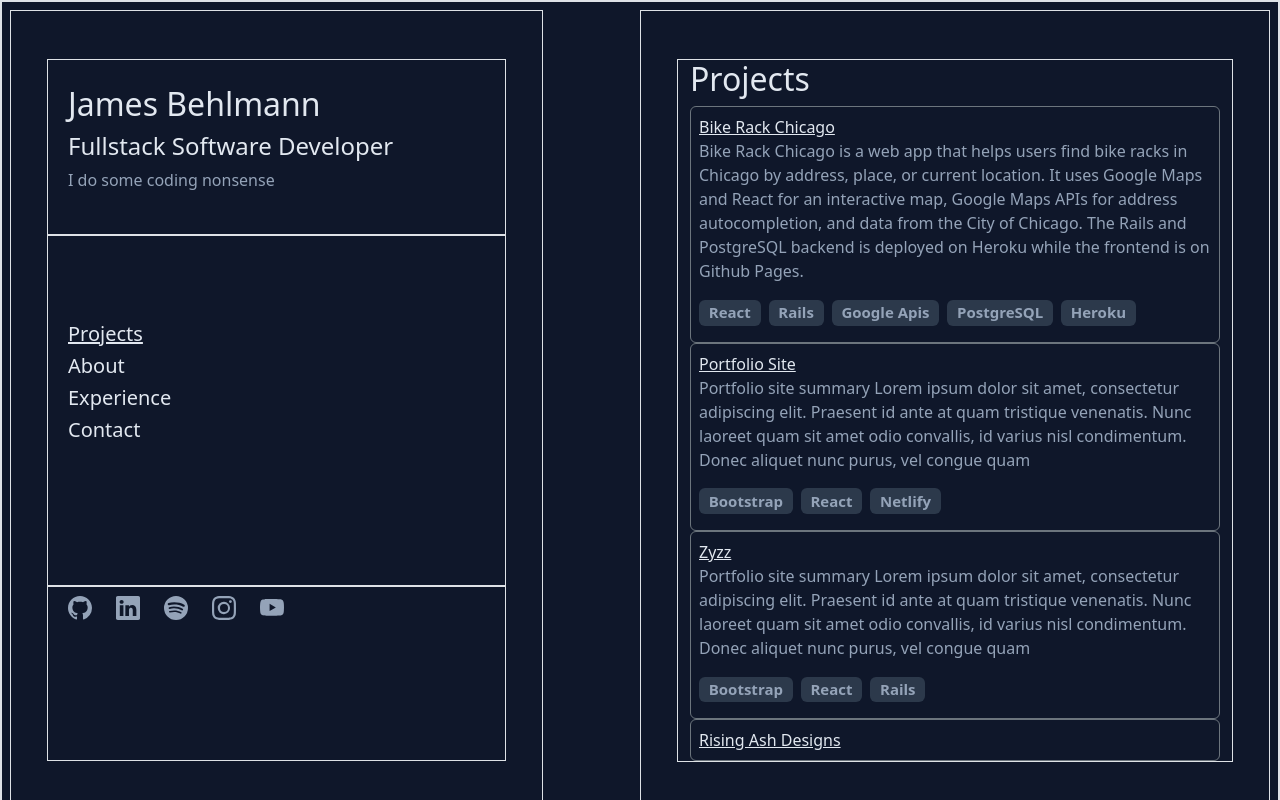
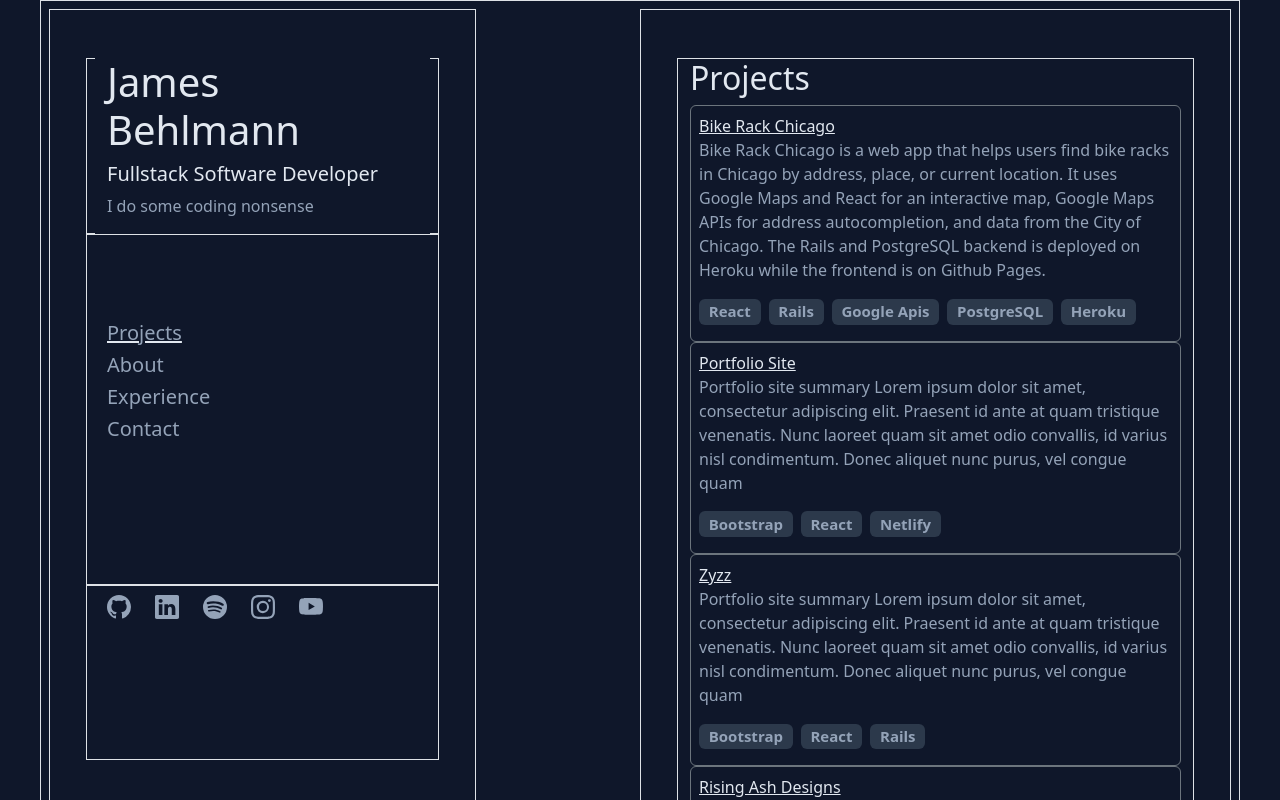
Before and after one commit to jmbehlmann/behlmann-portfolio, a React (Vite) app: page / in a window 1280 px wide. Shown: the top 800 px of the page. Built offline with nearby package versions, Linux system fonts and the light colour scheme.

Commit message:
made main container narrower

```diff
--- a/src/App.css
+++ b/src/App.css
@@ -35,7 +35,7 @@ li {
 }
 
 .navlink {
-  color: #e2e8f0;
+  color: #94a3b8;
   transition: color 1.6s ease;
   text-decoration: none;
 }
@@ -63,6 +63,11 @@ li {
   color: #94a3b8;
 }
 
-.underline {
+.highlight {
   text-decoration: underline;
+  color: #e2e8f0;
 }
+
+.custom-container {
+  max-width: 1200px !important;
+}
--- a/src/Content.jsx
+++ b/src/Content.jsx
@@ -38,9 +38,9 @@ export function Content() {
 
   return (
     <main>
-      <div className="container-xxl border">
+      <div className="container custom-container">
         <div className="row p-2 border">
-          <div className="col-lg-5 d-flex flex-column h-100 one p-5 border">
+          <div className="col-4 h-100 one p-5 border">
             <div className="row p-2 h-25 border d-flex flex-column justify-content-center">
               <Header />
             </div>
@@ -51,7 +51,7 @@ export function Content() {
               <Links />
             </div>
           </div>
-          <div className="col-lg-6 offset-lg-6 two p-5 border">
+          <div className="col-6 offset-6 two p-5 border">
             <div>
               <div className="row border" id="projectsSection">
                 <Projects />
--- a/src/components/Header.jsx
+++ b/src/components/Header.jsx
@@ -1,8 +1,8 @@
 export function Header() {
   return (
     <div>
-     <h2>James Behlmann</h2>
-     <h4>Fullstack Software Developer</h4>
+     <h1>James Behlmann</h1>
+     <h5>Fullstack Software Developer</h5>
      <p>I do some coding nonsense</p>
     </div>
   )
--- a/src/components/Navbar.jsx
+++ b/src/components/Navbar.jsx
@@ -6,16 +6,16 @@ export function Navbar({ currentSection }) {
 
   return (
     <div className="navLinks mb-5">
-      <h5 className={currentSection === "Projects" ? "underline" : ""}>
+      <h5 className={currentSection === "Projects" ? "highlight" : ""}>
         <a className="navlink" href={`${baseURL}/#projectsSection`}>Projects</a>
       </h5>
-      <h5 className={currentSection === "About" ? "underline" : ""}>
+      <h5 className={currentSection === "About" ? "highlight" : ""}>
         <a className="navlink" href={`${baseURL}/#aboutSection`}>About</a>
       </h5>
-      <h5 className={currentSection === "Experience" ? "underline" : ""}>
+      <h5 className={currentSection === "Experience" ? "highlight" : ""}>
         <a className="navlink" href={`${baseURL}/#experienceSection`}>Experience</a>
       </h5>
-      <h5 className={currentSection === "Contact" ? "underline" : ""}>
+      <h5 className={currentSection === "Contact" ? "highlight" : ""}>
         <a className="navlink" href={`${baseURL}/#contactSection`}>Contact</a>
       </h5>
     </div>
```
